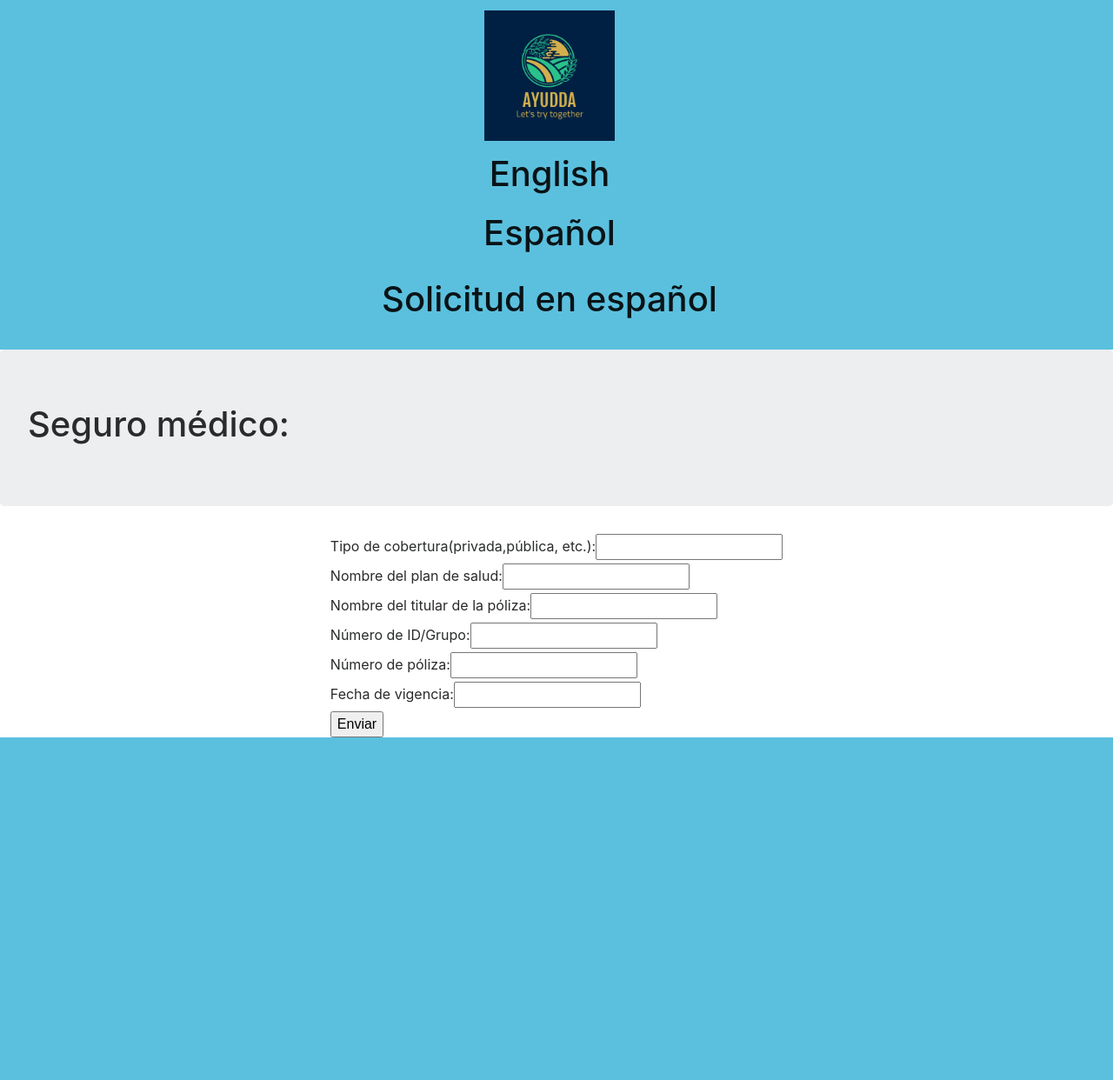
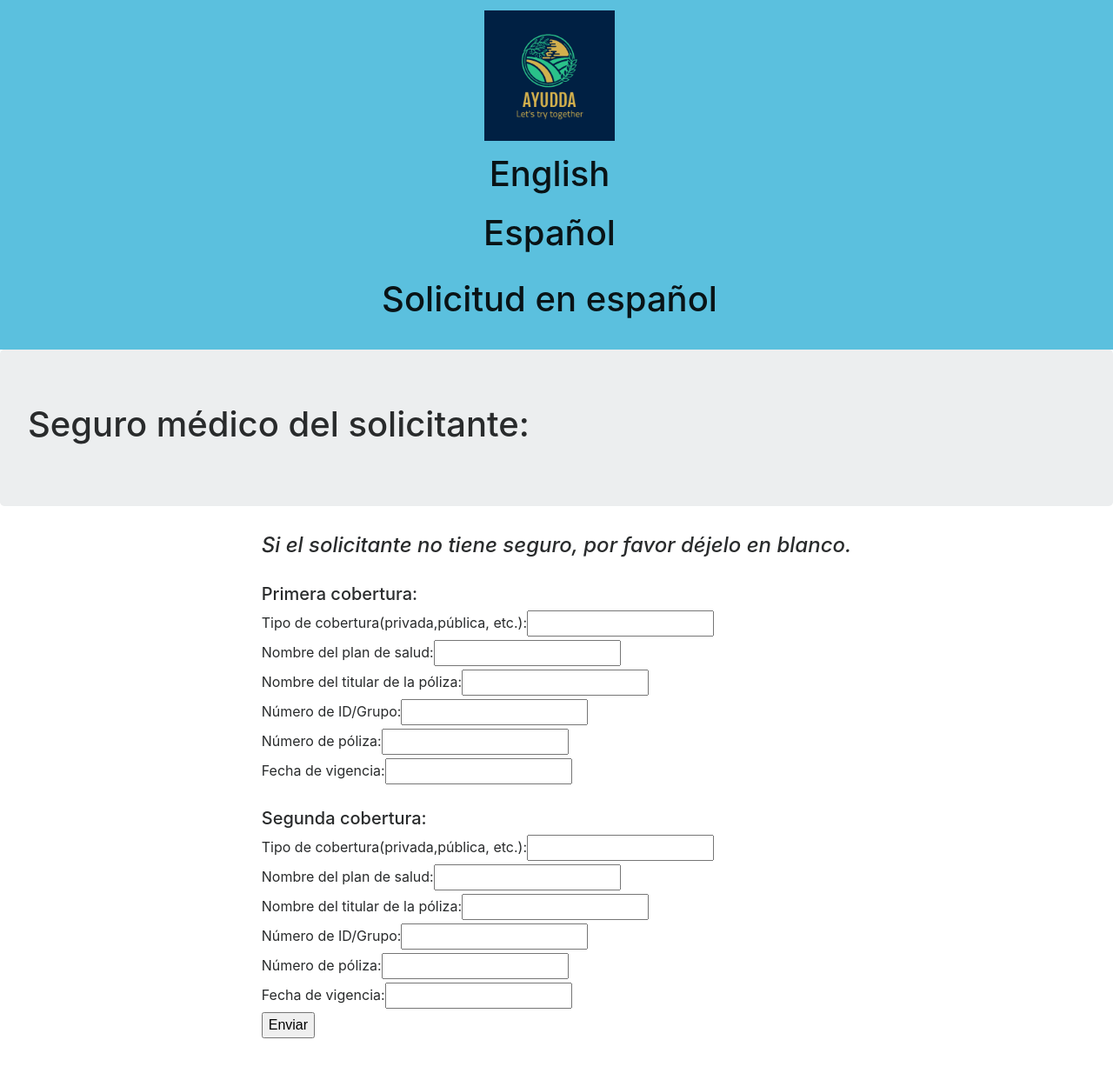
Before and after one commit to kmondaca/AYUDDA, a Flask app: page /sectionC in a window 1280 px wide. Shown: the whole page at 87% size. Before the commit the page ends 848 px from the top, so only its background shows below. Run offline with Flask 2, Linux system fonts and the light colour scheme; some libraries are stand-ins or nearby versions.

Commit message:
reformatted html, route, and class template for Section C

```diff
--- a/main.py
+++ b/main.py
@@ -112,12 +112,19 @@ class SectionA1Form(FlaskForm):
 
 
 class SectionCForm(FlaskForm):
-    coverage = StringField('Tipo de cobertura(privada,pública, etc.):', validators=[DataRequired()])
-    healthPlan = StringField('Nombre del plan de salud:', validators=[DataRequired()])
-    policyName = StringField('Nombre del titular de la póliza:', validators=[DataRequired()])
-    IDNum = StringField('Número de ID/Grupo:', validators=[DataRequired()])
-    policyNum = StringField('Número de póliza:', validators=[DataRequired()])
-    policyDate = StringField('Fecha de vigencia:', validators=[DataRequired()])
+    # Not requiring since many might not have health insurance
+    coverage = StringField('Tipo de cobertura(privada,pública, etc.):')
+    healthPlan = StringField('Nombre del plan de salud:')
+    policyName = StringField('Nombre del titular de la póliza:')
+    IDNum = StringField('Número de ID/Grupo:')
+    policyNum = StringField('Número de póliza:')
+    policyDate = StringField('Fecha de vigencia:')
+    coverage2 = StringField('Tipo de cobertura(privada,pública, etc.):')
+    healthPlan2 = StringField('Nombre del plan de salud:')
+    policyName2 = StringField('Nombre del titular de la póliza:')
+    IDNum2 = StringField('Número de ID/Grupo:')
+    policyNum2 = StringField('Número de póliza:')
+    policyDate2 = StringField('Fecha de vigencia:')
     submit = SubmitField('Enviar')
 
 class SectionDForm(FlaskForm):
@@ -380,12 +387,12 @@ def sectionC():
         session['secC_naci1'] = session['APPLICANT_DOB']
 
         # just so the pdf filler doesn't complain
-        session['secC_tipo2'] = ""
-        session['secC_plan2'] = ""
-        session['secC_Titular2'] = ""
-        session['secC_num2'] = ""
-        session['secC_vigencia2'] = ""
-        session['secC_naci2'] = ""
+        session['secC_tipo2'] = form.coverage2.data
+        session['secC_plan2'] = form.healthPlan2.data
+        session['secC_Titular2'] = form.policyName2.data
+        session['secC_num2'] = form.IDNum2.data
+        session['secC_vigencia2'] = form.policyDate2.data
+        session['secC_naci2'] = session['APPLICANT_DOB']
         return redirect(url_for("sectionD"))  # only when form submitted
 
     return render_template('SectionC.html', form = form)
--- a/templates/SectionC.html
+++ b/templates/SectionC.html
@@ -1,7 +1,7 @@
 {% extends "base.html" %}
 {% block content %}
 <div class="jumbotron">
-  <h1>Seguro médico:</h1>
+  <h1>Seguro médico del solicitante:</h1>
 </div>
 
 <!-- can ask if there is another option -->
@@ -9,20 +9,39 @@
 
     <form method="POST">
     {{form.hidden_tag()}}
+        <h4><i>Si el solicitante no tiene seguro, por favor déjelo en blanco.</i></h4>
+        <br>
+    <h5>Primera cobertura: </h5>
     {{form.coverage.label}}{{form.coverage}}
     <br>
     {{form.healthPlan.label}}{{form.healthPlan}}
     <br>
     {{form.policyName.label}}{{form.policyName}}
     <br>
-          <!-- is there a way to have two variables correspond to a certain spot, or do I need to concat -->
     {{form.IDNum.label}}{{form.IDNum}}
     <br>
     {{form.policyNum.label}}{{form.policyNum}}
     <br>
     {{form.policyDate.label}}{{form.policyDate}}
+     <br>
+        <br>
+      <h5>Segunda cobertura: </h5>
+    {{form.coverage2.label}}{{form.coverage2}}
+    <br>
+    {{form.healthPlan2.label}}{{form.healthPlan2}}
+    <br>
+    {{form.policyName2.label}}{{form.policyName2}}
+    <br>
+    {{form.IDNum2.label}}{{form.IDNum2}}
+    <br>
+    {{form.policyNum2.label}}{{form.policyNum2}}
+    <br>
+    {{form.policyDate2.label}}{{form.policyDate2}}
     <br>
       {{form.submit()}}
+        <br>
+        <br>
+        <br>
     </form>
 </div>
 
```
